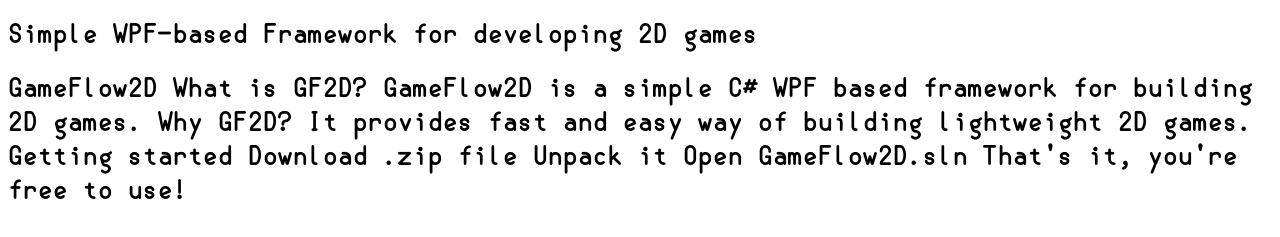
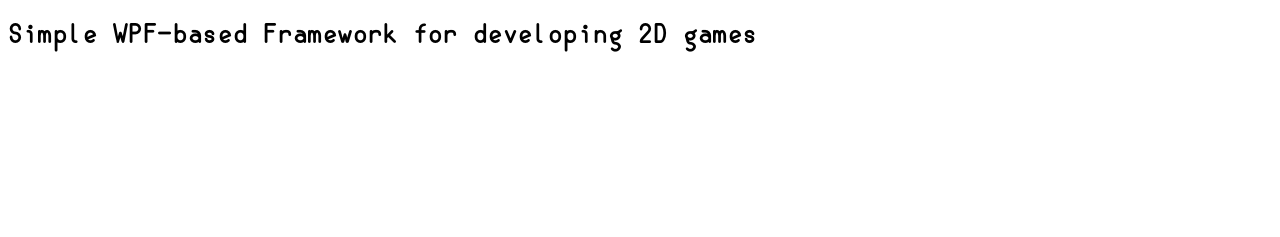
Before and after one commit to xR1q/gameflow.docs, a plain HTML site: page index.html in a window 1280 px wide. Shown: the part 71-308 px from the top of the page. Drawn offline with Linux system fonts and the light colour scheme.

Commit message:
new changes

```diff
--- a/index.html
+++ b/index.html
@@ -7,17 +7,5 @@
     <body>
         <h1>GameFlow2D Framework for C#</h1>
         <h2>Simple WPF-based Framework for developing 2D games</h2>
-        <h2>GameFlow2D
-            What is GF2D?
-            GameFlow2D is a simple C# WPF based framework for building 2D games.
-
-            Why GF2D?
-            It provides fast and easy way of building lightweight 2D games.
-
-            Getting started
-            Download .zip file
-            Unpack it
-            Open GameFlow2D.sln
-            That's it, you're free to use!</h2>
     </body>
 </html>
```
